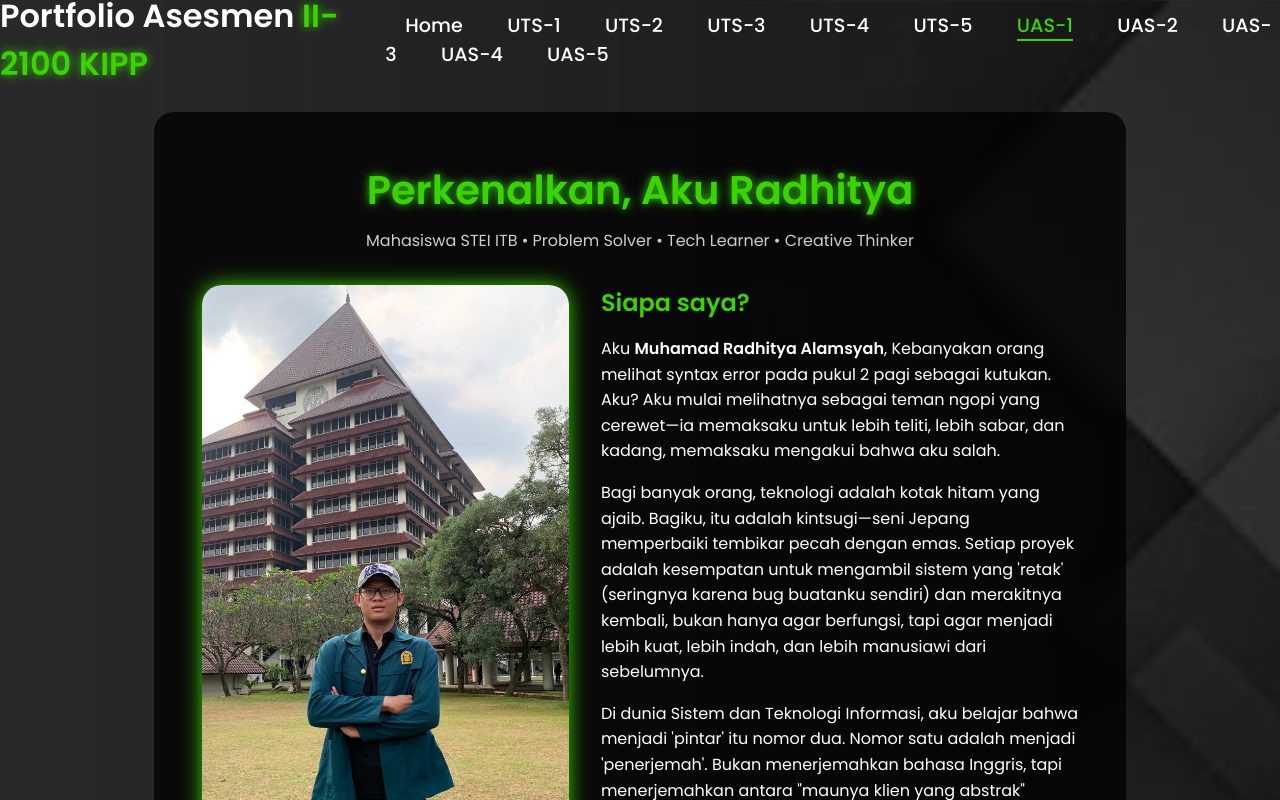
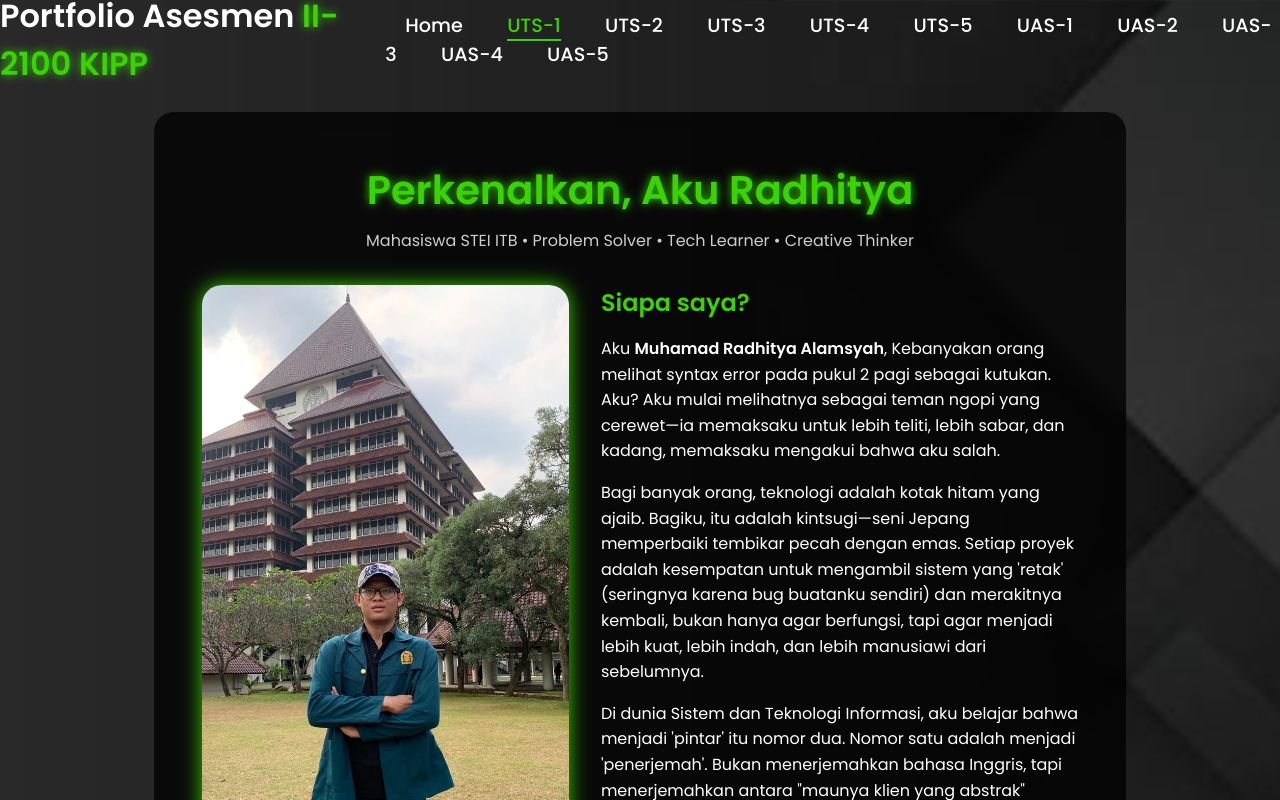
Before and after one commit to Radhitya27/all-about-me, a plain HTML site: page UTS-1 All About Me.html in a window 1280 px wide. Shown: the top 800 px of the page. Drawn offline with nearby package versions, Linux system fonts and the light colour scheme.

Commit message:
refactor

```diff
--- a/UTS-1 All About Me.html
+++ b/UTS-1 All About Me.html
@@ -175,12 +175,12 @@
             <div class="logo" data-aos="zoom-in" data-aos-duration="1500">Portfolio Asesmen<span> II-2100 KIPP</span></div>
             <div class="links">
                 <a href="index.html" data-aos="fade-up" data-aos-duration="1500" data-aos-delay="100">Home</a>
-                <a href="UTS-1 All About Me.html" data-aos="fade-up" data-aos-duration="1500" data-aos-delay="200">UTS-1</a>
+                <a href="UTS-1 All About Me.html" class="active" data-aos="fade-up" data-aos-duration="1500" data-aos-delay="200">UTS-1</a>
                 <a href="UTS-2 Songs for you.html" data-aos="fade-up" data-aos-duration="1500" data-aos-delay="300">UTS-2</a>
                 <a href="UTS-3 My Stories for You.html" data-aos="fade-up" data-aos-duration="1500" data-aos-delay="400">UTS-3</a>
                 <a href="UTS-4 My Shape.html" data-aos="fade-up" data-aos-duration="1500" data-aos-delay="500">UTS-4</a>
                 <a href="UTS-5 My Personal Review.html" data-aos="fade-up" data-aos-duration="1500" data-aos-delay="600">UTS-5</a>
-                <a href="UAS-1 My Concepts.html" class="active" data-aos="fade-up" data-aos-duration="1500" data-aos-delay="700">UAS-1</a>
+                <a href="UAS-1 My Concepts.html" data-aos="fade-up" data-aos-duration="1500" data-aos-delay="700">UAS-1</a>
                 <a href="UAS-2 My Opinions.html" data-aos="fade-up" data-aos-duration="1500" data-aos-delay="800">UAS-2</a>
                 <a href="UAS-3 My Innovations.html" data-aos="fade-up" data-aos-duration="1500" data-aos-delay="900">UAS-3</a>
                 <a href="UAS-4 My Knowledge.html" data-aos="fade-up" data-aos-duration="1500" data-aos-delay="1000">UAS-4</a>
```
Also changed, not shown: UTS-2 Songs for you.html (+2 -2 lines), UTS-3 My Stories for You.html (+2 -2 lines), UTS-4 My Shape.html (+2 -2 lines).
